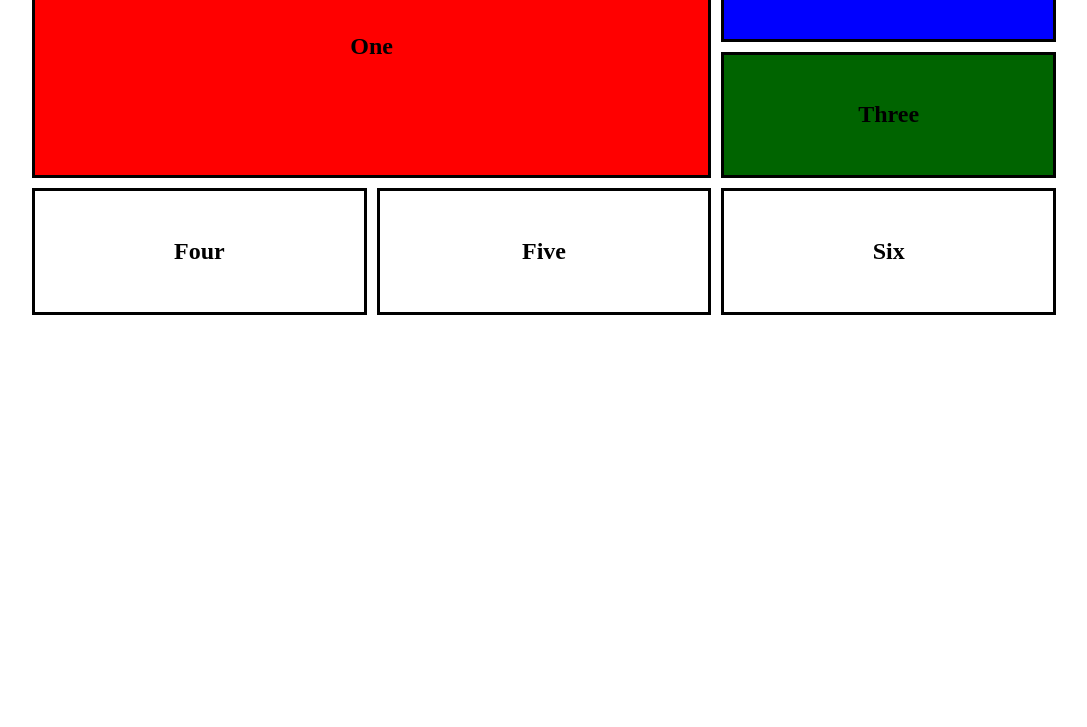
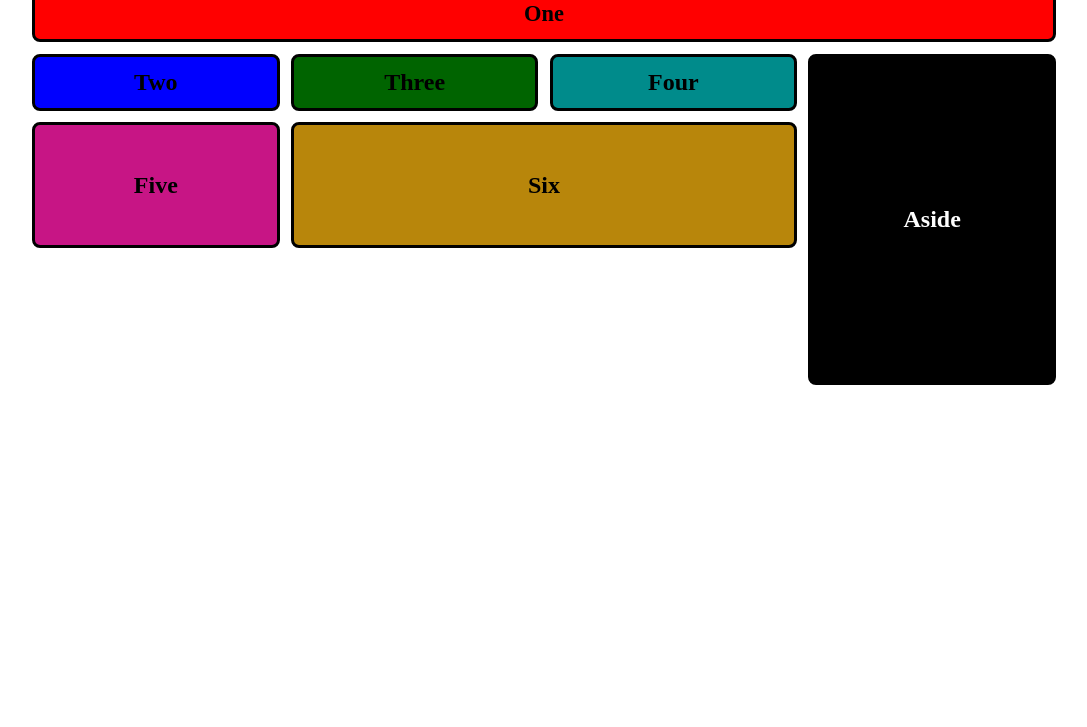
Before and after one commit to EmilEndresen/DT-grid, a plain HTML site: page index.html in a window 1280 px wide. Shown: the part 173-900 px from the top of the page, without its empty margins (96-1183 px from the left). Before the commit the page ends 830 px from the top, so only its background shows below. Drawn offline with Linux system fonts and the light colour scheme.

Commit message:
final commit

```diff
--- a/index.html
+++ b/index.html
@@ -13,7 +13,7 @@
 
       <main>
          <div class="box one">
-            <h2>One</h2>
+            <p>One</p>
          </div>
          <div class="box two">
             <h2>Two</h2>
@@ -30,6 +30,9 @@
          <div class="box six">
             <h2>Six</h2>
          </div>
+         <div class="box aside">
+            <h2>Aside</h2>
+         </div>
       </main>
    </body>
 </html>
--- a/style.css
+++ b/style.css
@@ -10,12 +10,13 @@ body {
 
 h1 {
     text-align: center;
-    margin-top: 30px;
-    font-size: 50px;
+    margin-top: 2em;
+    font-size: 3.125rem;
 }
 
 .box {
     border: solid 3px black;
+    border-radius: 8px;
     display: flex;
     justify-content: center;
     align-items: center;
@@ -26,17 +27,27 @@ main {
     min-height: 50svh;
     margin-inline: auto;
     display: grid;
-    grid-template-columns: repeat(3, minmax(100px, 1fr));
+    grid-template-columns: repeat(4, minmax(6.25rem, 1fr));
     grid-auto-rows: 1fr;
-    gap: 10px
+    grid-template-areas:
+        "one one one one"
+        "two three four aside"
+        "five six six aside"
+        "five six six aside"
+        ". . . aside"
+        ". . . aside";
+    gap: .7em;
 }
 
 .one {
     background-color: red;
     /* grid-column-start: 1;
     grid-column-end: 3; */
-    grid-column: 1 / 3;
-    grid-row: 1 /3;
+    /* grid-column: 1 / 3;
+    grid-row: 1 /3; */
+    grid-area: one;
+    font-size: 1.4rem;
+    font-weight: 700;
 }
 
 .two {
@@ -45,10 +56,33 @@ main {
     grid-column-end: 4;
     grid-row-start: 2;
     grid-row-end: 4; */
+    grid-area: two;
 }
 
 .three {
     background-color: darkgreen;
     /* grid-column: 2 /4;
     grid-row: 4 / 6; */
+    grid-area: three;
 }
+
+.four {
+    background-color: darkcyan;
+    grid-area: four;
+}
+
+.five {
+    background-color: mediumvioletred;
+    grid-area: five;
+}
+
+.six {
+    background-color: darkgoldenrod;
+    grid-area: six;
+}
+
+.aside {
+    background-color: black;
+    color: #fefefe;
+    grid-area: aside;
+}
```
